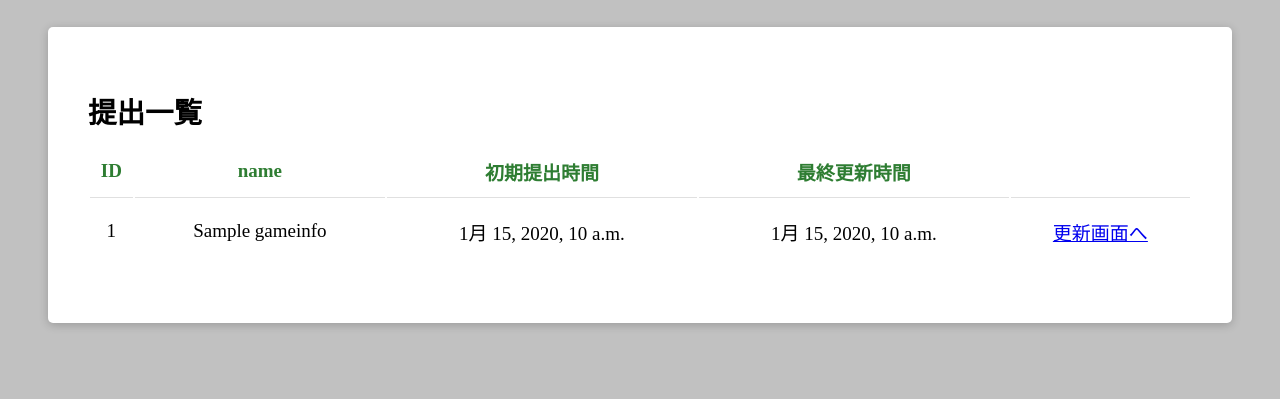
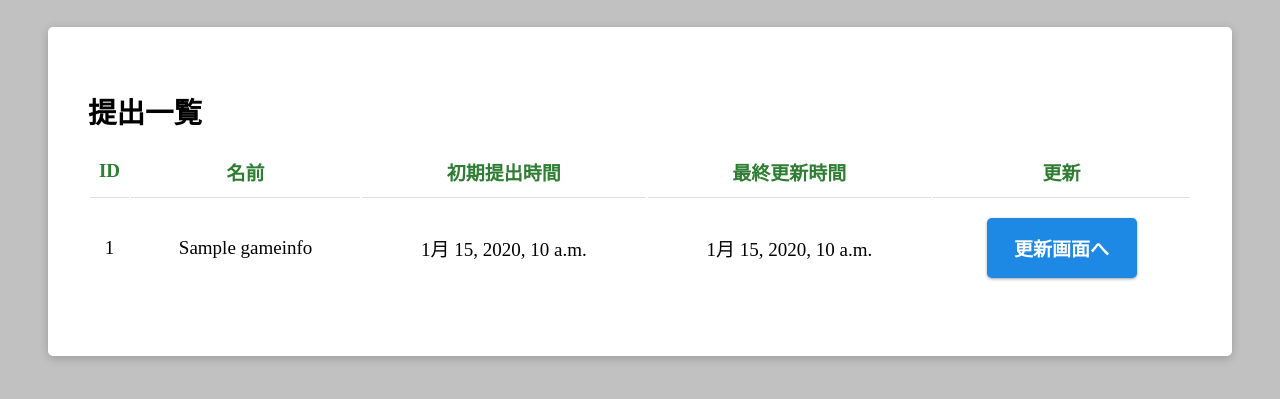
Before and after one commit to su-u/SofmeGameRegister-, a Django app: page /index in a window 1280 px wide. Shown: the top 399 px of the page. Run offline with Django 3.2, Linux system fonts and the light colour scheme; tables that the repository leaves empty hold one stand-in row (values such as "Sample post").

Commit message:
update index page

```diff
--- a/SofmeGameRegister/gameregister/static/gameregister/css/index.css
+++ b/SofmeGameRegister/gameregister/static/gameregister/css/index.css
@@ -102,7 +102,8 @@ input[type="checkbox"]:checked + label::before {
     font-weight: 900;
     color: #fff;
     cursor: pointer;
-    box-shadow: 0 2px 10px rgba(0, 0, 0, 0.2);
+    /*box-shadow: 0 2px 10px rgba(0, 0, 0, 0.2);*/
+    box-shadow: 0 1px 2px 0 rgba(60,64,67,0.302),0 1px 3px 1px rgba(60,64,67,0.149);
     font-size: 100%;
     height: 60px;
     width: 300px;
@@ -159,9 +160,16 @@ table tr td {
     padding-bottom: 20px;
 }
 
+
 tbody tr td {
     border-top: 1px solid rgba(0,0,0,.12);
     margin: 30px 30px;
+    max-width: 640px;
+    word-break: break-all;
+}
+
+.index {
+    width: 150px;
 }
 
 /*lp*/
--- a/SofmeGameRegister/gameregister/templates/gameregister/index.html
+++ b/SofmeGameRegister/gameregister/templates/gameregister/index.html
@@ -10,15 +10,14 @@
                 <h1>{{title}}</h1>
             </div>
             <div class="body">
-                <form method="post" action="">
                 <table>
                     <thead>
                         <tr>
                             <th>ID</th>
-                                <th>name</th>
+                            <th>名前</th>
                             <th>初期提出時間</th>
                             <th>最終更新時間</th>
-                                <th></th>
+                            <th>更新</th>
                         </tr>
                     </thead>
                     <tbody>
@@ -28,12 +27,11 @@
                             <td>{{ item.name }}</td>
                             <td>{{ item.created_at }}</td>
                             <td>{{ item.updated_at }}</td>
-                                <td><a href="{% url 'edit' item.game_id %}">更新画面へ</a></td>
+                            <td><button class="button index" onClick="location.href='{% url 'edit' item.game_id %}'">更新画面へ</button></td>
                          </tr>
                         {% endfor %}
                     </tbody>
                 </table>
-                </form>
             </div>
         </div>
     </div>
--- a/SofmeGameRegister/gameregister/templates/gameregister/lp.html
+++ b/SofmeGameRegister/gameregister/templates/gameregister/lp.html
@@ -43,8 +43,8 @@
                 <p>更新ボタンを押すと、現在提出されている一覧が表示されます。その中から自分のゲームを探し、"更新画面へ"をクリックして下さい。</p>
                 <h2>確認ページ</h2>
                 <p>分かりやすいようにチェックボックス式の確認ページを作成しました。不安がある方は利用して下さい。</p>
-                <p><a href="confirmation">確認ページへのリンク</a></p>
-               </div>
+                <button class="button" onClick="location.href='/confirmation'">確認ページへ</button>
+            </div>
             <h2>確認後、次のボタンを押して下さい。</h2>
             <div class="lp-button">
                 <button class="button" onClick="location.href='/register'">提出</button>
```
Lines whose indentation alone changed are shown as unchanged.
